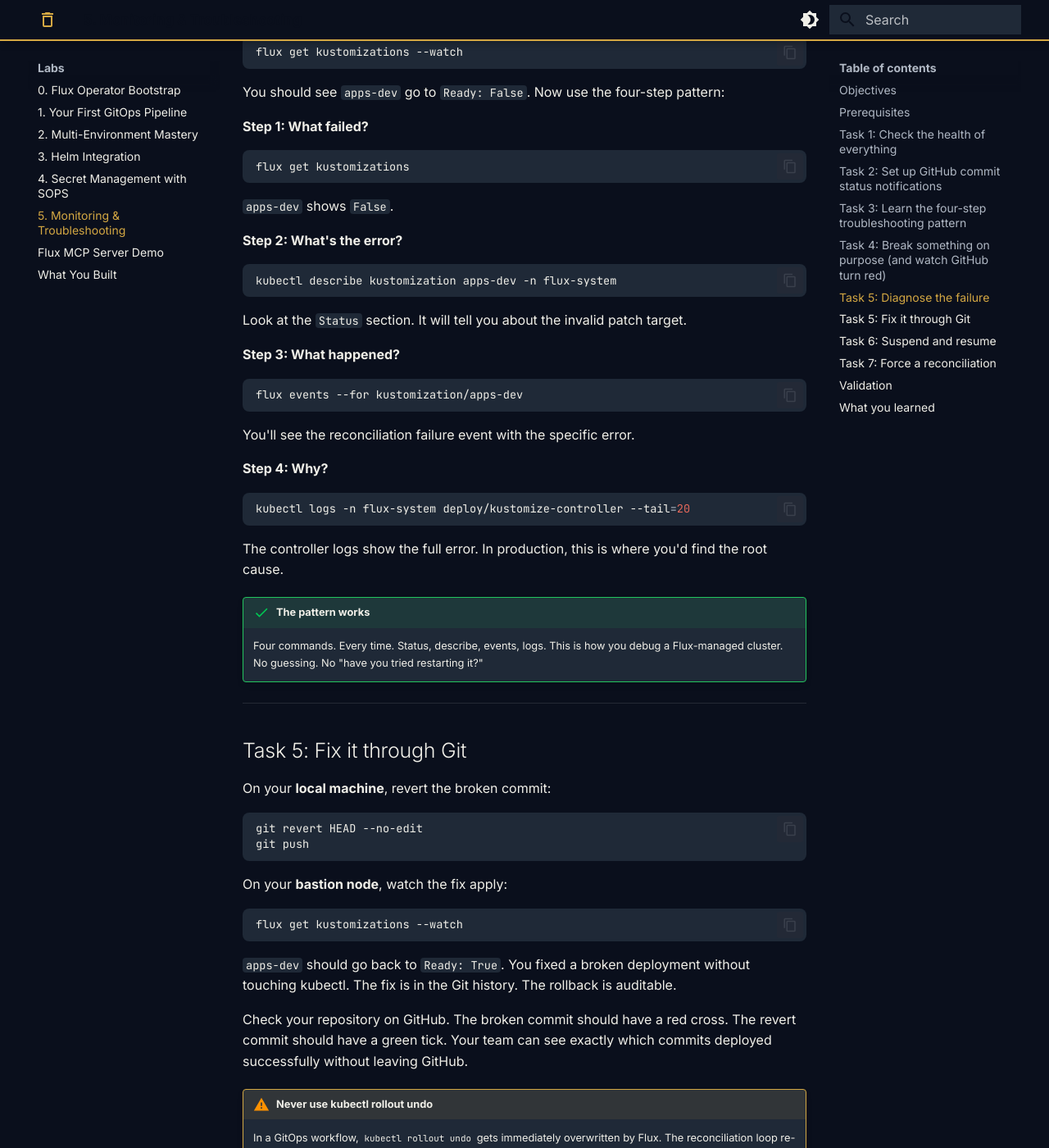
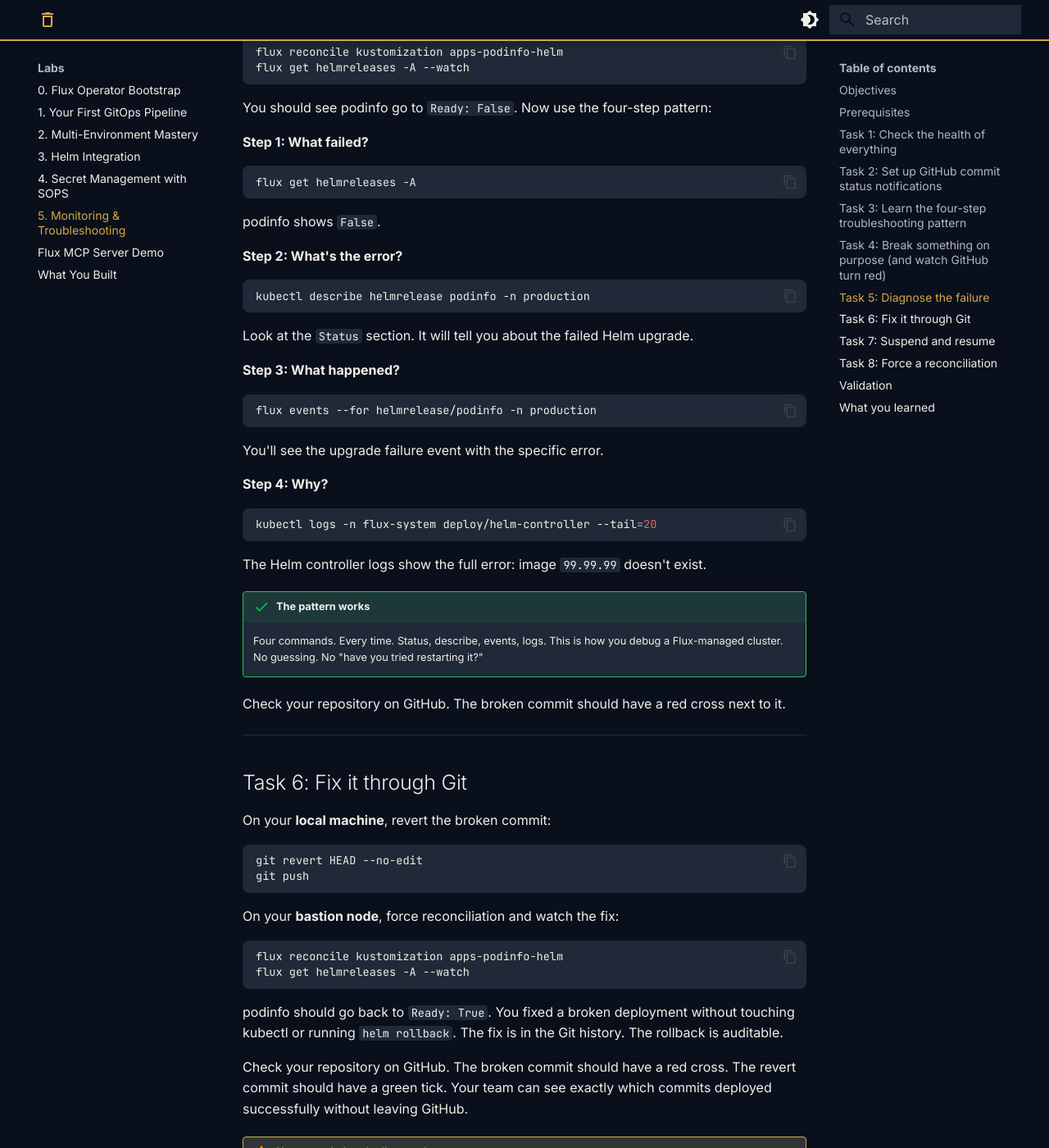
Before and after one commit to stevenwadeconsulting/gitops-fundamentals-lab, an MkDocs documentation site: the page built from docs/labs/5-monitoring-troubleshooting.md, in a window 1280 px wide and 1400 px high, scrolled down 4457 px. Shown: the whole window at 82% size. Built offline with MkDocs 1.6.1 and Material for MkDocs 9.7.7, drawn with Linux system fonts in a browser that asks for light colours; some of the changed text lies outside the part shown.

Commit message:
Fix Lab 5: break HelmRelease instead of deleted dev overlay
Tasks 4-7 now use the production HelmRelease (bad image tag) instead
of the dev Kustomize overlay which was removed in Lab 3. Suspend/resume
also uses HelmRelease. All references to apps-dev removed.

Co-Authored-By: Claude Opus 4.6 (1M context) <noreply@anthropic.com>

````diff
--- a/docs/labs/5-monitoring-troubleshooting.md
+++ b/docs/labs/5-monitoring-troubleshooting.md
@@ -155,37 +155,37 @@ kubectl logs -n flux-system deploy/kustomize-controller --tail=20
 
 ## Task 4: Break something on purpose (and watch GitHub turn red)
 
-Now that notifications are set up, you'll see the commit status change in real time. On your **local machine**, introduce a deliberate error. Edit `apps/podinfo/overlays/dev/kustomization.yaml` and add an invalid patch:
+Now that notifications are set up, you'll see the commit status change in real time. On your **local machine**, break the HelmRelease by setting an invalid image tag. Edit `apps/podinfo-helm/production.yaml` and change the values:
 
 ```yaml
-apiVersion: kustomize.config.k8s.io/v1beta1
-kind: Kustomization
-namespace: dev
-resources:
-  - namespace.yaml
-  - ../../base
-patches:
-  - target:
-      kind: Deployment
-      name: podinfo
-    patch: |
-      - op: replace
-        path: /spec/replicas
-        value: 1
-  - target:
-      kind: Deployment
-      name: this-does-not-exist
-    patch: |
-      - op: replace
-        path: /spec/replicas
-        value: 99
+apiVersion: helm.toolkit.fluxcd.io/v2
+kind: HelmRelease
+metadata:
+  name: podinfo
+  namespace: production
+spec:
+  interval: 5m
+  chart:
+    spec:
+      chart: podinfo
+      version: ">=6.0.0"
+      sourceRef:
+        kind: HelmRepository
+        name: podinfo
+        namespace: flux-system
+  values:
+    replicaCount: 3
+    image:
+      tag: "99.99.99"
+    ui:
+      message: "This will fail"
 ```
 
 Commit and push:
 
 ```bash
 git add -A
-git commit -m "Break dev overlay with invalid patch target"
+git commit -m "Break podinfo with invalid image tag"
 git push
 ```
 
@@ -193,52 +193,55 @@ git push
 
 ## Task 5: Diagnose the failure
 
-On your **bastion node**, watch the kustomization fail:
+On your **bastion node**, force a reconciliation and watch the HelmRelease fail:
 
 ```bash
-flux get kustomizations --watch
+flux reconcile kustomization apps-podinfo-helm
+flux get helmreleases -A --watch
 ```
 
-You should see `apps-dev` go to `Ready: False`. Now use the four-step pattern:
+You should see podinfo go to `Ready: False`. Now use the four-step pattern:
 
 **Step 1: What failed?**
 
 ```bash
-flux get kustomizations
+flux get helmreleases -A
 ```
 
-`apps-dev` shows `False`.
+podinfo shows `False`.
 
 **Step 2: What's the error?**
 
 ```bash
-kubectl describe kustomization apps-dev -n flux-system
+kubectl describe helmrelease podinfo -n production
 ```
 
-Look at the `Status` section. It will tell you about the invalid patch target.
+Look at the `Status` section. It will tell you about the failed Helm upgrade.
 
 **Step 3: What happened?**
 
 ```bash
-flux events --for kustomization/apps-dev
+flux events --for helmrelease/podinfo -n production
 ```
 
-You'll see the reconciliation failure event with the specific error.
+You'll see the upgrade failure event with the specific error.
 
 **Step 4: Why?**
 
 ```bash
-kubectl logs -n flux-system deploy/kustomize-controller --tail=20
+kubectl logs -n flux-system deploy/helm-controller --tail=20
 ```
 
-The controller logs show the full error. In production, this is where you'd find the root cause.
+The Helm controller logs show the full error: image `99.99.99` doesn't exist.
 
 !!! success "The pattern works"
     Four commands. Every time. Status, describe, events, logs. This is how you debug a Flux-managed cluster. No guessing. No "have you tried restarting it?"
 
+Check your repository on GitHub. The broken commit should have a red cross next to it.
+
 ---
 
-## Task 5: Fix it through Git
+## Task 6: Fix it through Git
 
 On your **local machine**, revert the broken commit:
 
@@ -247,13 +250,14 @@ git revert HEAD --no-edit
 git push
 ```
 
-On your **bastion node**, watch the fix apply:
+On your **bastion node**, force reconciliation and watch the fix:
 
 ```bash
-flux get kustomizations --watch
+flux reconcile kustomization apps-podinfo-helm
+flux get helmreleases -A --watch
 ```
 
-`apps-dev` should go back to `Ready: True`. You fixed a broken deployment without touching kubectl. The fix is in the Git history. The rollback is auditable.
+podinfo should go back to `Ready: True`. You fixed a broken deployment without touching kubectl or running `helm rollback`. The fix is in the Git history. The rollback is auditable.
 
 Check your repository on GitHub. The broken commit should have a red cross. The revert commit should have a green tick. Your team can see exactly which commits deployed successfully without leaving GitHub.
 
@@ -262,70 +266,71 @@ Check your repository on GitHub. The broken commit should have a red cross. The
 
 ---
 
-## Task 6: Suspend and resume
+## Task 7: Suspend and resume
 
 Sometimes you need to pause Flux. Maintenance windows. Debugging. Manual testing.
 
-On your **bastion node**, suspend the dev kustomization:
+On your **bastion node**, suspend the podinfo HelmRelease:
 
 ```bash
-flux suspend kustomization apps-dev
+flux suspend helmrelease podinfo -n production
 ```
 
 Verify it's suspended:
 
 ```bash
-flux get kustomizations
+flux get helmreleases -A
 ```
 
-`apps-dev` should show `Suspended: True`.
+podinfo should show `Suspended: True`.
 
-Now make a change on your **local machine**. Edit `apps/podinfo/overlays/dev/kustomization.yaml` and change replicas to 5:
+Now make a change on your **local machine**. Edit `apps/podinfo-helm/production.yaml` and change the UI message:
 
 ```yaml
-patches:
-  - target:
-      kind: Deployment
-      name: podinfo
-    patch: |
-      - op: replace
-        path: /spec/replicas
-        value: 5
+  values:
+    ui:
+      message: "This change won't apply yet (Flux is suspended)"
 ```
 
 Commit and push:
 
 ```bash
 git add -A
-git commit -m "Scale dev to 5 replicas (Flux is suspended)"
+git commit -m "Update UI message (Flux is suspended)"
 git push
 ```
 
-On your **bastion node**, check dev pods:
+On your **bastion node**, force the kustomization to reconcile:
 
 ```bash
-kubectl get pods -n dev
+flux reconcile kustomization apps-podinfo-helm
 ```
 
-Still 1 replica. Flux is suspended. The change is in Git but not applied.
+Check the HelmRelease:
+
+```bash
+flux get helmreleases -A
+```
+
+Still the old revision. Flux applied the HelmRelease YAML but the HelmRelease itself is suspended, so Helm won't upgrade.
 
 Now resume:
 
 ```bash
-flux resume kustomization apps-dev
+flux resume helmrelease podinfo -n production
 ```
 
 Wait a moment, then check:
 
 ```bash
-kubectl get pods -n dev
+flux get helmreleases -A
 ```
 
-5 replicas. The change in Git was applied the moment Flux resumed. Suspend pauses reconciliation. Resume catches up.
+New revision. The change in Git was applied the moment Flux resumed. Suspend pauses reconciliation. Resume catches up.
 
 ---
 
-## Task 7: Force a reconciliation
+## Task 8: Force a reconciliation
 
 Sometimes you don't want to wait for the interval. On your **bastion node**:
 
````
